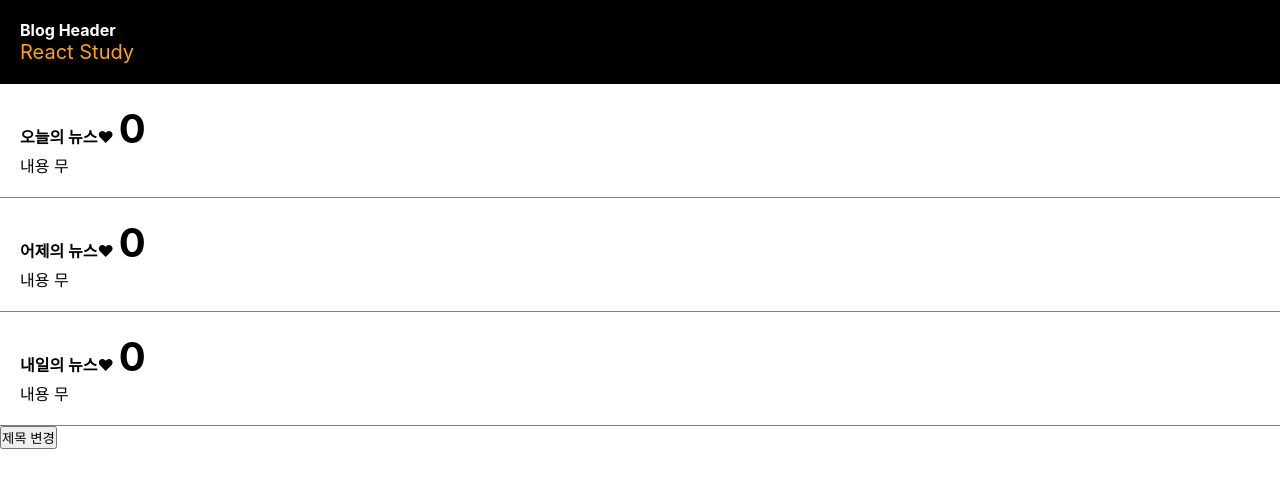
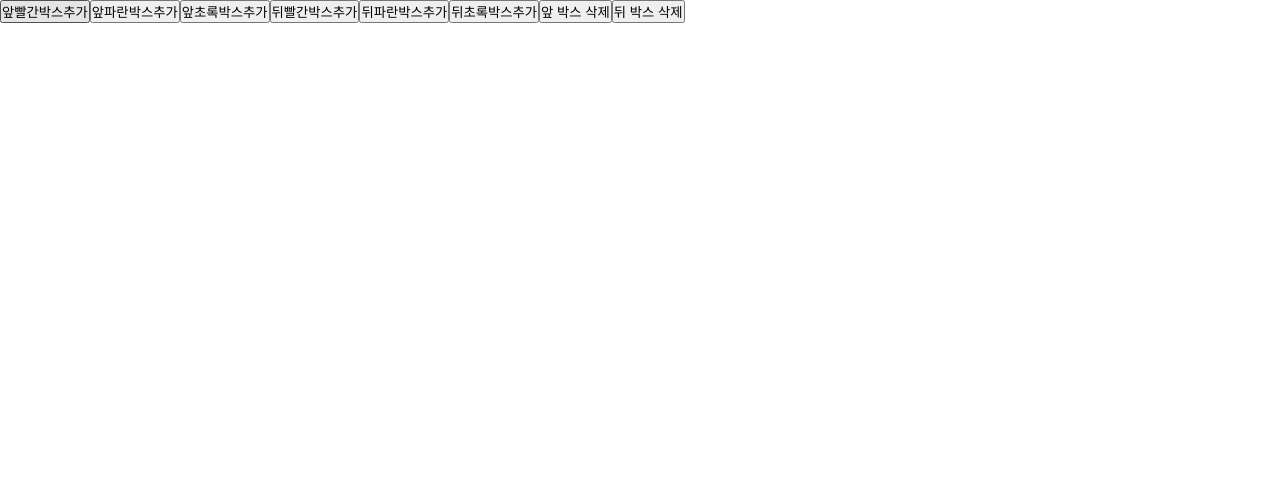
Before and after one commit to jongwon0224/ReactStudy, a React (Create React App) app: page / in a window 1280 px wide. Shown: the top 488 px of the page. Built offline with nearby package versions, Linux system fonts and the light colour scheme.

Commit message:
모닝퀴즈 & if를 사용해서 함수 묶어 사용하기 !!

```diff
--- a/src/App.js
+++ b/src/App.js
@@ -10,6 +10,8 @@ import Practice001 from './practice/Practice001';
 import Props02 from './components/Props02';
 import Quiz002 from './practice/Quiz002';
 import NewsBlog from './newsblog/NewsBlog';
+import Quiz003 from './practice/Quiz003';
+import Practice002 from './practice/Practice002';
 
 
 function App(props) {
@@ -24,7 +26,9 @@ function App(props) {
       // <Practice001/>,
       // <Quiz002/>
       // <Props02/>,
-      <NewsBlog/>
+      // <NewsBlog/>
+      // <Quiz003/>
+      <Practice002/>
   );
 }
 
--- /dev/null
+++ b/src/practice/Colorbox.js
@@ -0,0 +1,10 @@
+
+
+export default function ColorBox(props) {
+
+    return (
+        <div style={ {width : '100px', height : '100px', backgroundColor : props.color, display : 'inline-block'}}>
+            박스
+        </div>
+    )
+}
--- /dev/null
+++ b/src/practice/Practice002.css
@@ -0,0 +1,23 @@
+.red {
+    width: 100px;
+    height: 100px;
+    background-color: red;
+}
+
+.blue {
+    width: 100px;
+    height: 100px;
+    background-color: blue;
+}
+
+.green {
+    width: 100px;
+    height: 100px;
+    background-color: green;
+}
+
+.black {
+    width: 100px;
+    height: 100px;
+    background-color: black;
+}
--- /dev/null
+++ b/src/practice/Practice002.js
@@ -0,0 +1,68 @@
+import { useState } from "react"
+import './Quiz003.css';
+import './Colorbox';
+import ColorBox from "./Colorbox";
+
+export default function Practice002() {
+
+    let [ box, boxCount ] = useState([]);
+
+    function btnONOFF(event) {
+        const clickedID = event.target.id;
+        event.stopPropagation();
+        let newBox = [...box];
+
+        if (clickedID === 'btn1') {
+            newBox.unshift(<ColorBox color={'red'} />);
+            boxCount(newBox);
+
+        } else if (clickedID === 'btn2') {
+
+            newBox.unshift(<ColorBox color={'blue'} />);
+            boxCount(newBox);
+
+        } else if (clickedID === 'btn3') {
+            newBox.unshift(<ColorBox color={'green'} />);
+            boxCount(newBox);
+
+        } else if (clickedID === 'btn4') {
+            newBox.push(<ColorBox color={'red'} />);
+            boxCount(newBox);
+
+        } else if (clickedID === 'btn5') {
+            newBox.push(<ColorBox color={'blue'} />);
+            boxCount(newBox);
+
+        } else if (clickedID === 'btn6') {
+            newBox.push(<ColorBox color={'green'} />);
+            boxCount(newBox);
+
+        } else if (clickedID === 'btn7') {
+            newBox.shift();
+            boxCount(newBox);
+
+        } else if (clickedID === 'btn8') {
+            newBox.pop();
+            boxCount(newBox);
+        }
+    }
+
+    return (
+        <div>
+            <button id="btn1" onClick={(event) => { btnONOFF(event) }}>앞빨간박스추가</button>
+            <button id="btn2" onClick={(event) => { btnONOFF(event) }}>앞파란박스추가</button>
+            <button id="btn3" onClick={(event) => { btnONOFF(event) }}>앞초록박스추가</button>
+
+            <button id="btn4" onClick={(event) => { btnONOFF(event) }}>뒤빨간박스추가</button>
+            <button id="btn5" onClick={(event) => { btnONOFF(event) }}>뒤파란박스추가</button>
+            <button id="btn6" onClick={(event) => { btnONOFF(event) }}>뒤초록박스추가</button>
+
+            <button id="btn7" onClick={(event) => { btnONOFF(event) }}>앞 박스 삭제</button>
+            <button id="btn8" onClick={(event) => { btnONOFF(event) }}>뒤 박스 삭제</button>
+            <p></p>
+
+            {box}
+
+        </div>
+    )
+}
--- /dev/null
+++ b/src/practice/Quiz003.css
@@ -0,0 +1,6 @@
+.box {
+    border: 1px solid black;
+    width: 100px;
+    height: 100px;
+    display: inline-block;
+}
--- /dev/null
+++ b/src/practice/Quiz003.js
@@ -0,0 +1,58 @@
+import { useState } from 'react';
+import './Quiz003.css';
+
+export default function Quiz003() {
+
+    let [ box, boxCount ] = useState([]);
+    let [ arr, setArr ] = useState([ 1, 1 ]);
+
+
+    function add_box() {
+        box.push(<div className='box'>박스</div>);
+        boxCount(box => [ ...box]);
+    }
+
+
+    return (
+        <div>
+            <p>
+                <button onClick={() => { add_box()}}>추가</button>
+            </p>
+
+            { box }
+
+
+            {/* <p>
+                <button onClick={() => { add_box()
+                    let temp = [ box ];
+                    temp.push(<div className='box'>박스</div>);
+                    boxCount(temp);
+                }}>추가</button>
+            </p>
+
+            {
+                box
+            } */}
+
+
+
+            {/* <p>
+                <button onClick={() => {
+                    // let temp = [...arr];
+                    // temp.push(1);
+                    // setArr(temp);
+
+                    arr.push(1);
+                    setArr(arr => [ ...arr ]);
+                }}>추가</button>
+            </p>
+
+            {
+                arr.map(() => {
+                    return <div className='box'>박스</div>;
+                })
+            } */}
+
+        </div>
+    )
+}
```
